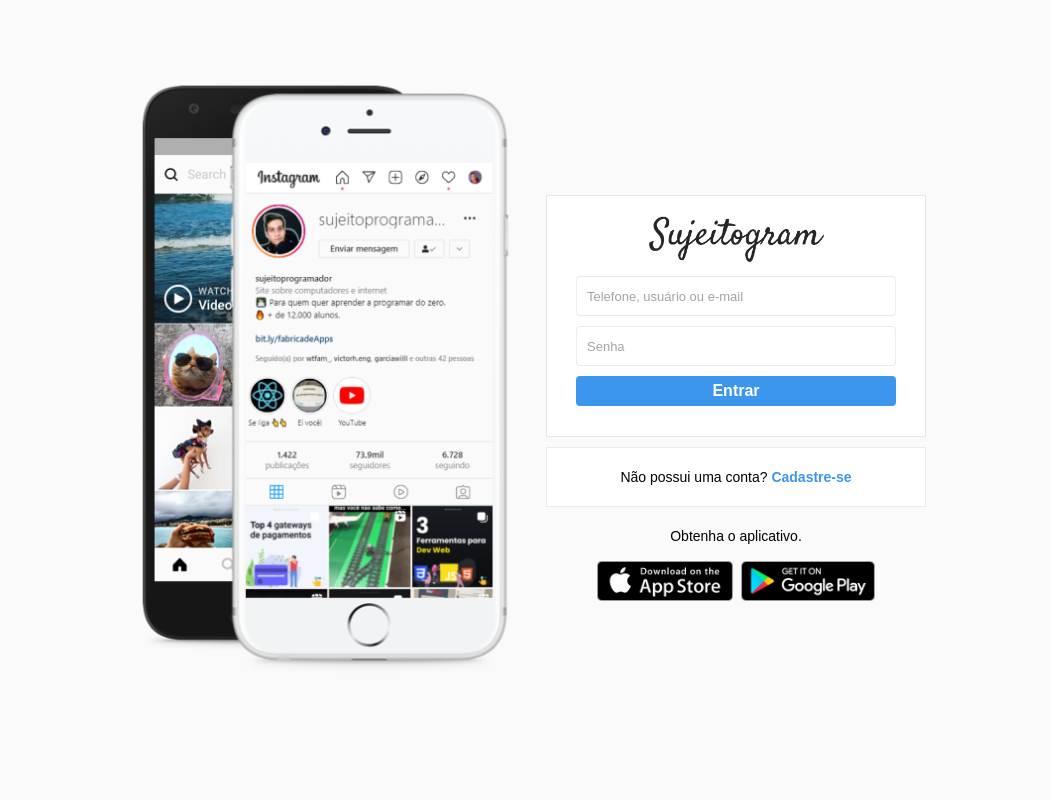
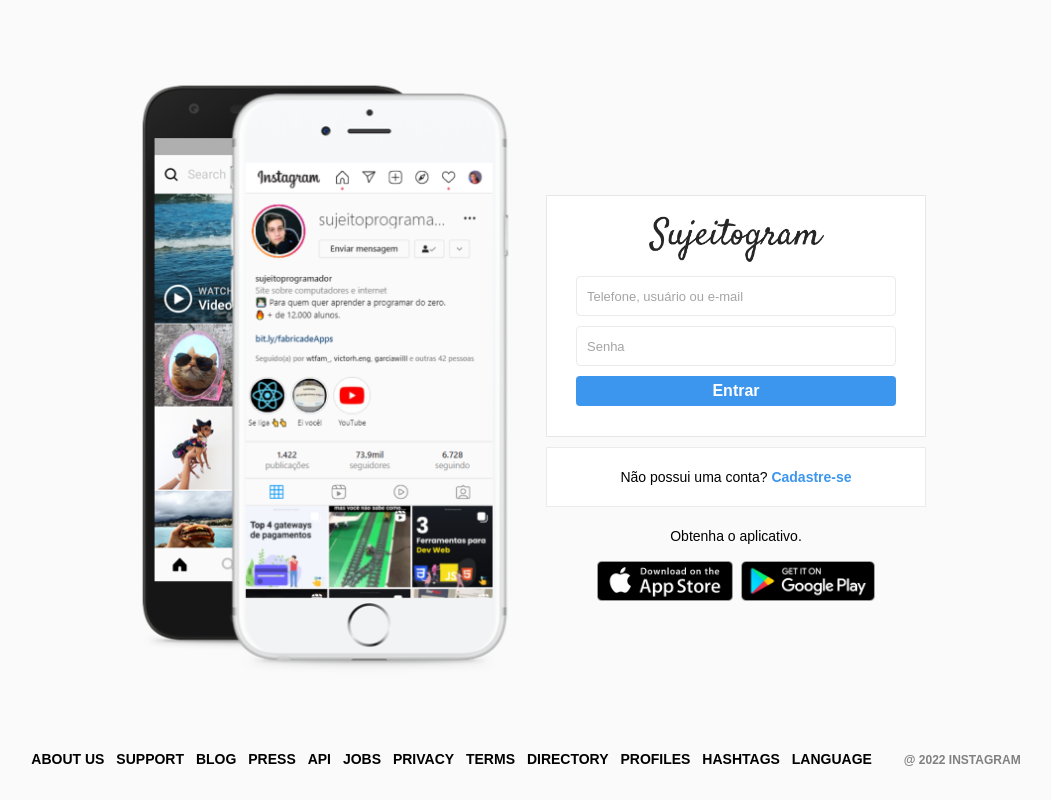
Before and after one commit to yasminpupio/overview-instagram, a plain HTML site: page index.html in a window 1280 px wide. Shown: the whole page, without its empty margins (114-1165 px from the left). Drawn offline with Linux system fonts and the light colour scheme.

Commit message:
Cria footer

```diff
--- a/index.html
+++ b/index.html
@@ -55,6 +55,24 @@
             </div>
         </div>
 
+        <footer>
+            <div class="footer-inner">
+                <a href="#">About us</a>
+                <a href="#">Support</a>
+                <a href="#">Blog</a>
+                <a href="#">Press</a>
+                <a href="#">API</a>
+                <a href="#">Jobs</a>
+                <a href="#">Privacy</a>
+                <a href="#">Terms</a>
+                <a href="#">Directory</a>
+                <a href="#">Profiles</a>
+                <a href="#">Hashtags</a>
+                <a href="#">Language</a>
+                <div class="text-small">@ 2022 Instagram</div>
+            </div>
+        </footer>
+
     </div>
 
 </body>
--- a/style.css
+++ b/style.css
@@ -138,3 +138,25 @@ input[type="submit"] {
     height: 40px;
     padding: 0 2px;
 }
+
+footer {
+    text-align: center;
+    height: 50px;
+    margin-top: -50px;
+}
+
+footer a {
+    color: #000000;
+    text-transform: uppercase;
+    font-weight: bold;
+    margin-right: 8px;
+}
+
+.text-small {
+    font-size: 12px;
+    font-weight: bold;
+    color: grey;
+    text-transform: uppercase;
+    padding-left: 20px;
+    display: inline-block;
+}
```
